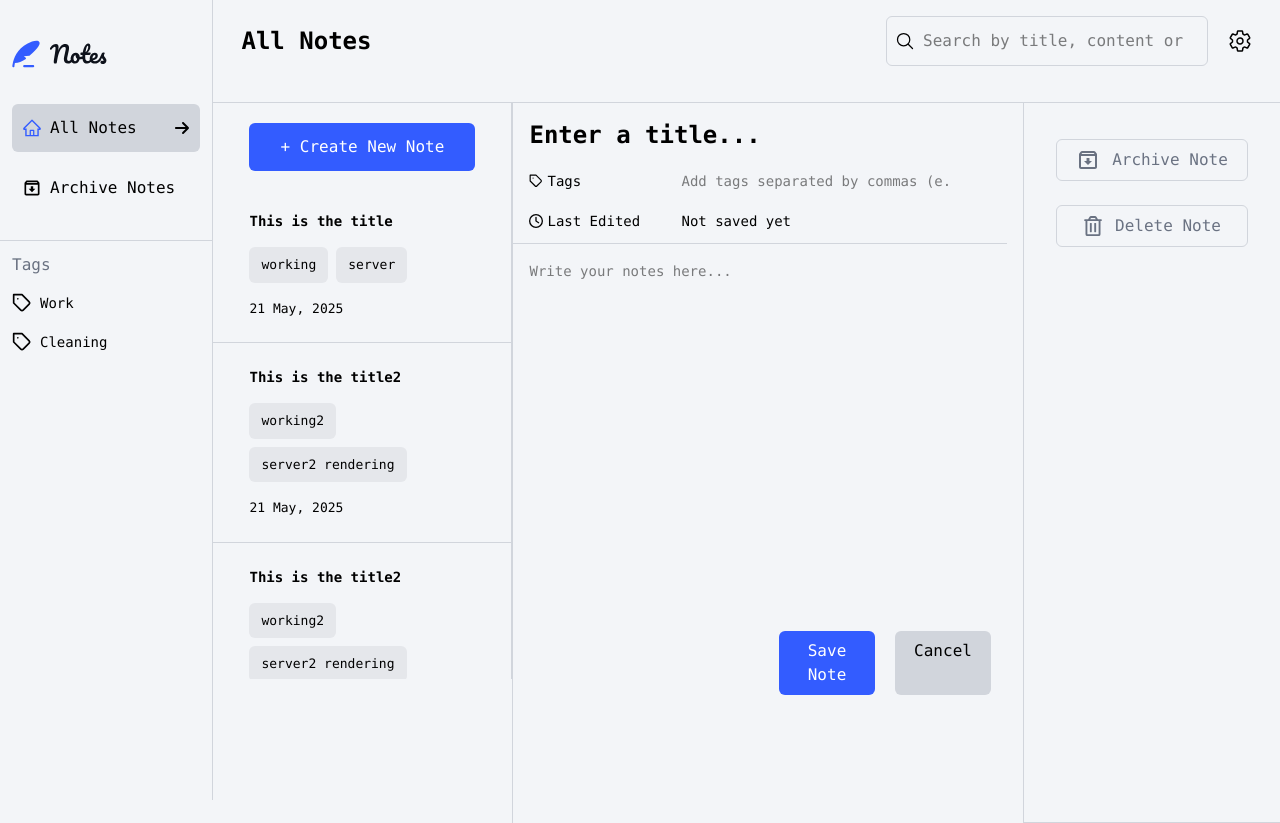
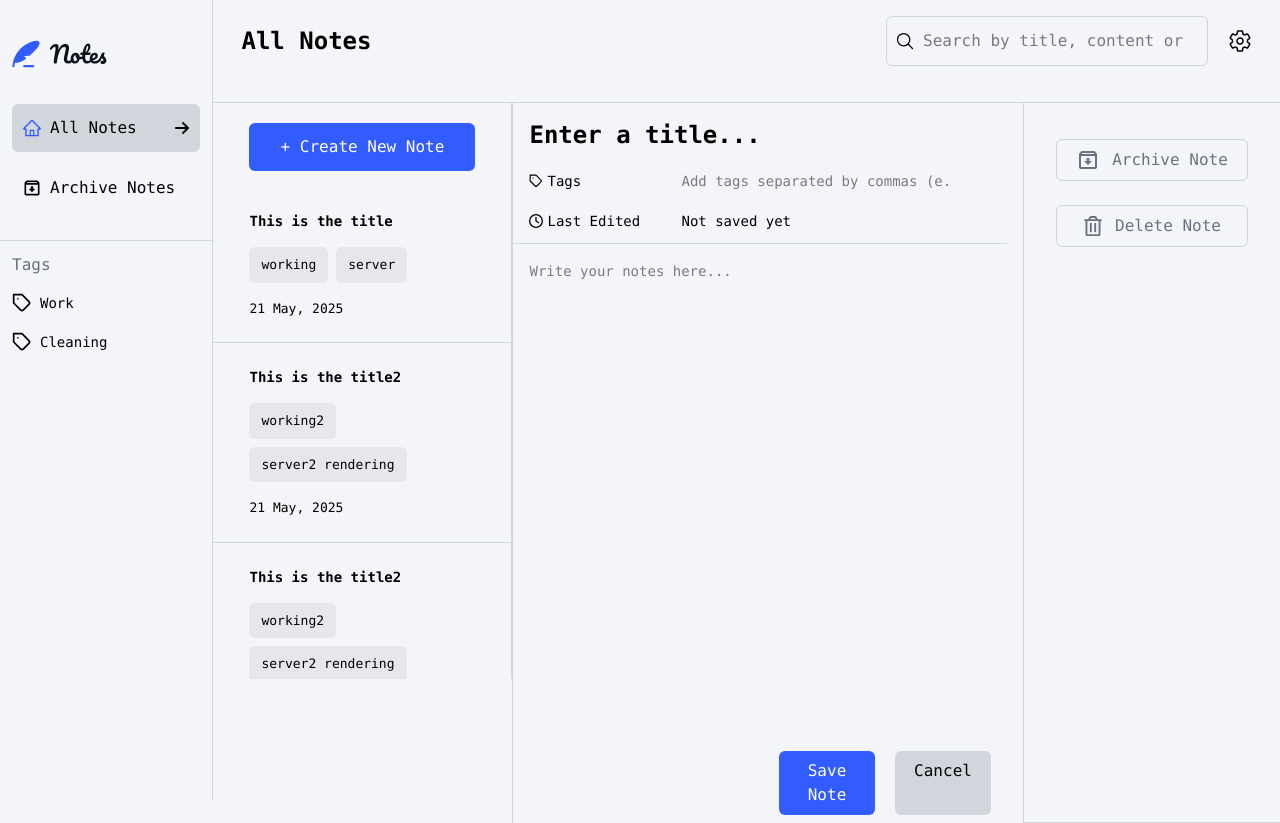
Before and after one commit to 4002-Nonye/Note-Taking-Web-App, a React (Vite) app in the folder client/: page /notes/1 in a window 1280 px wide. Built offline with nearby package versions, Linux system fonts and the light colour scheme.

Commit message:
Add more styles

```diff
--- a/client/src/components/MobileNav.jsx
+++ b/client/src/components/MobileNav.jsx
@@ -7,7 +7,7 @@ import { Link } from "react-router-dom";
 
 function MobileNav() {
   return (
-    <div className="fixed bottom-0 font-medium z-40 w-full xl:hidden border-t-[1px] bg-white border-gray-300">
+    <div className="fixed bottom-0 font-medium z-40 w-full xl:hidden border-t-[1px] bg-white border-gray-300 ">
       <ul className="flex justify-between px-9   py-6 ">
         <li>
           <Link to="/notes" className='flex flex-col items-center'>
--- a/client/src/components/NoteList.jsx
+++ b/client/src/components/NoteList.jsx
@@ -4,7 +4,7 @@ import NoteCard from "./NoteCard";
 
 function NoteList() {
   return (
-    <div className="xl:border-r-[1px] border-gray-300 xl:pt-5">
+    <div className="xl:border-r-[1px] border-gray-300 xl:pt-5 pb-48 lg:pb-0">
       <div className="px-9">
         {" "}
         <Button type="createBtn" customClass="m-auto w-4/4 hidden xl:block ">
--- a/client/src/components/TextArea.jsx
+++ b/client/src/components/TextArea.jsx
@@ -2,7 +2,7 @@ import Button from "./Button";
 
 function TextArea() {
   return (
-    <div className="flex flex-1 flex-col p-4 pb-32">
+    <div className="flex flex-1 flex-col p-4 pb-32 xl:pb-2">
       <textarea
         className="no-scrollbar overflow-y-scroll min-h-[22rem] w-[85%] flex-1 resize-none text-sm leading-relaxed outline-0"
         placeholder="Write your notes here..."
```
